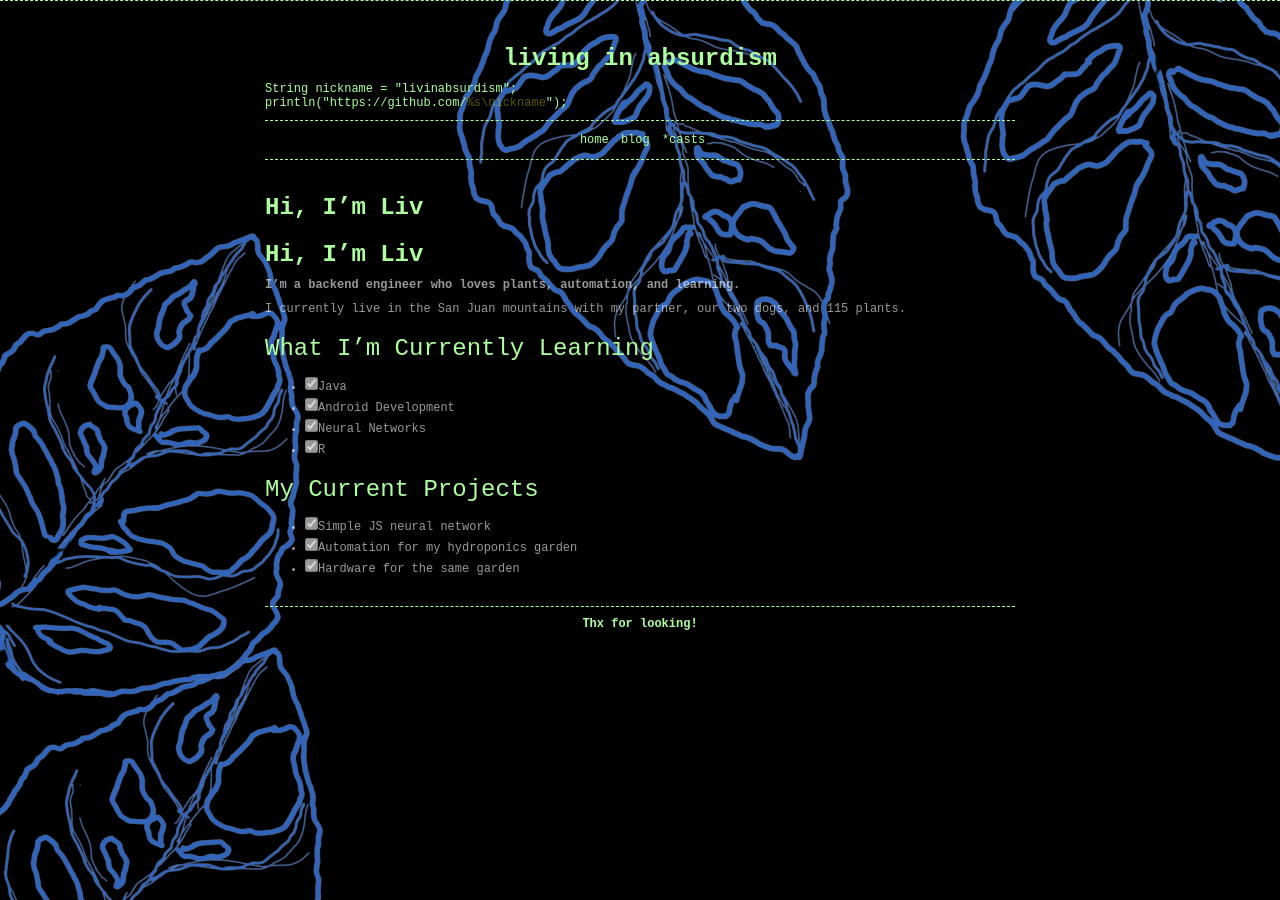
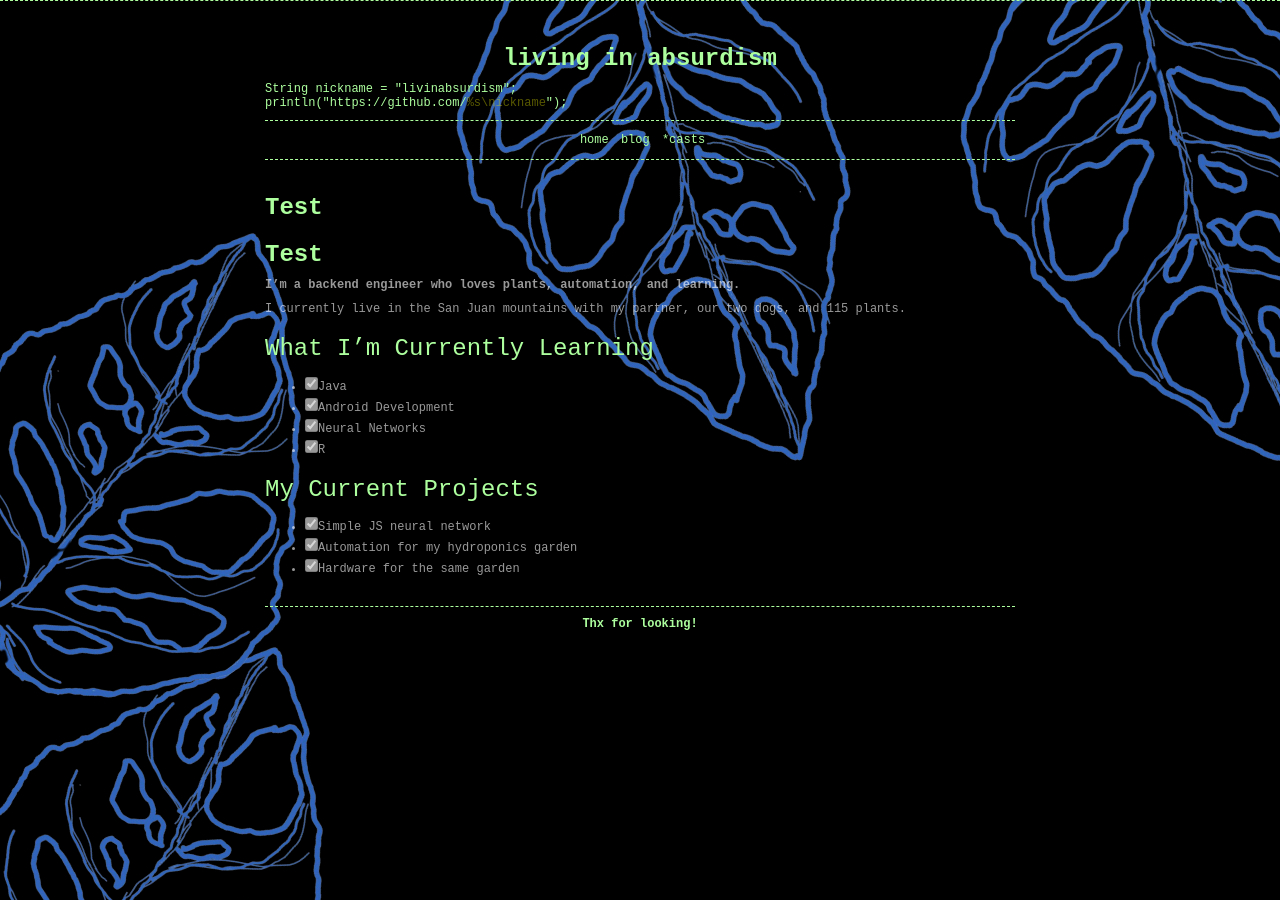
Before and after one commit to LivInAbsurdism/livinabsurdism.github.io, a Jekyll site: the page built from index.md, in a window 1280 px wide. Built offline with Jekyll 4.4.1, drawn with Linux system fonts in a browser that asks for light colours; our own code applies the rules of GitHub Pages for plain Markdown files.

Commit message:
test header behavior

```diff
--- a/index.md
+++ b/index.md
@@ -2,7 +2,7 @@
 layout: content
 ---
 
-# Hi, I'm Liv
+# Test
 
 **I'm a backend engineer who loves plants, automation, and learning.**
 
```
